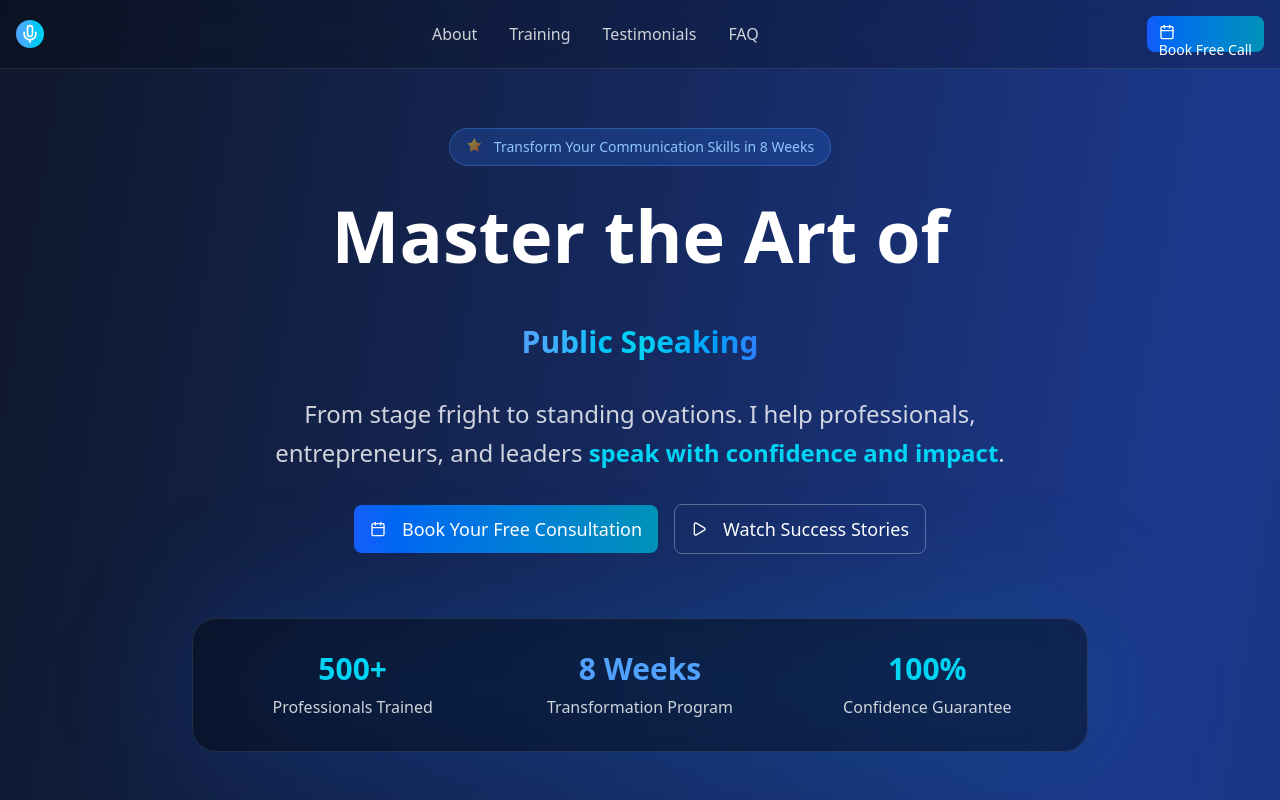
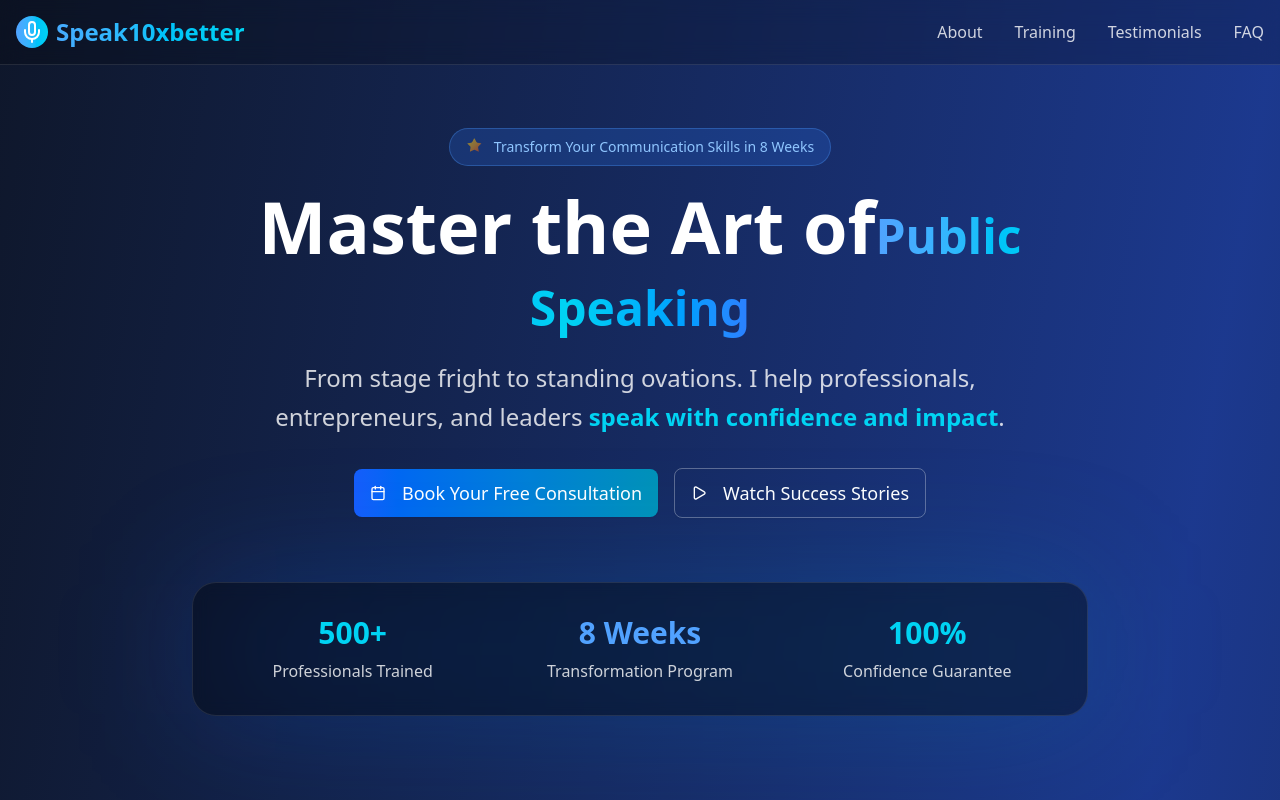
Before and after one commit to rdghostmann/Speak10xbetter, a Next.js app: page / in a window 1280 px wide. Shown: the top 800 px of the page. Built offline with nearby package versions, Linux system fonts and the light colour scheme.

Commit message:
added fixes

```diff
--- a/app/page.jsx
+++ b/app/page.jsx
@@ -10,6 +10,7 @@ import VideoSection from "@/components/VideoSection/VideoSection";
 
 export default function Home() {
   return (
+     <>
     <div className="min-h-screen bg-gradient-to-br from-slate-900 via-blue-900 to-slate-900">
       <Header />
       <Hero />
@@ -21,5 +22,6 @@ export default function Home() {
       <FAQ />
       <Footer />
     </div>
+     </>
   );
 }
--- a/components/Header/Header.jsx
+++ b/components/Header/Header.jsx
@@ -1,8 +1,7 @@
 "use client"
 
 import { motion } from "framer-motion"
-import { Button } from "@/components/ui/button"
-import { Calendar, Menu, X, Mic } from "lucide-react"
+import { Mic, Menu, X } from "lucide-react"
 import { useState } from "react"
 
 export default function Header() {
@@ -15,17 +14,17 @@ export default function Header() {
       transition={{ duration: 0.8 }}
       className="fixed top-0 w-full z-50 bg-black/20 backdrop-blur-md border-b border-white/10"
     >
-
-      <div className="container mx-auto px-4 py-4">
-        <div className="flex items-center justify-between">
+      <div className="container mx-auto px-4 py-3 sm:py-4">
+        <div className="flex flex-wrap items-center justify-between">
+          {/* Logo */}
           <motion.div
             whileHover={{ scale: 1.05 }}
-      className="flex items-center gap-2 text-2xl font-bold bg-gradient-to-r from-blue-400 to-cyan-400 bg-clip-text text-transparent"
+            className="flex items-center gap-2 text-xl sm:text-2xl font-bold bg-gradient-to-r from-blue-400 to-cyan-400 bg-clip-text text-transparent"
           >
             <span className="p-1 rounded-full bg-gradient-to-r from-blue-400 to-cyan-400 text-white">
-        <Mic className="w-5 h-5" />
+              <Mic className="w-5 h-5 sm:w-6 sm:h-6" />
             </span>
-
+            <span className="hidden sm:inline">Speak10xbetter</span>
           </motion.div>
 
           {/* Desktop Navigation */}
@@ -42,32 +41,15 @@ export default function Header() {
             ))}
           </nav>
 
-          {/* Right Section */}
-          <div className="flex items-center gap-3 mt-3 sm:mt-0">
-            {/* CTA Button – Visible on all sizes */}
-            <Button
-              asChild
-              className="hidden sm:inline text-xs sm:text-sm px-3 py-2 bg-gradient-to-r from-blue-600 to-cyan-600 hover:from-blue-700 hover:to-cyan-700 text-white border-0"
-            >
-              <a
-                href="https://calendly.com/ifezuejudith/freeconsultation"
-                target="_blank"
-                rel="noopener noreferrer"
-              >
-                <Calendar className="w-4 h-4 mr-2" />
-                <span>Book Free Call</span>
-              </a>
-            </Button>
-
           {/* Mobile Menu Toggle */}
           <button
             className="md:hidden text-white"
             onClick={() => setIsMenuOpen(!isMenuOpen)}
             aria-label="Toggle menu"
+            aria-expanded={isMenuOpen}
           >
             {isMenuOpen ? <X className="w-6 h-6" /> : <Menu className="w-6 h-6" />}
           </button>
-          </div>
         </div>
 
         {/* Mobile Navigation */}
--- a/components/Hero/Hero.jsx
+++ b/components/Hero/Hero.jsx
@@ -33,11 +33,11 @@ export default function Hero() {
             initial={{ opacity: 0, y: 30 }}
             animate={{ opacity: 1, y: 0 }}
             transition={{ delay: 0.4, duration: 0.8 }}
-            className="text-5xl md:text-7xl font-bold mb-6 leading-tight"
+            className="text-5xl md:text-7xl font-bold mb-6 px-4leading-tight"
           >
             <span className="text-white">Master the Art of</span>
-            <br />
-            <span className="text-3xl bg-gradient-to-r from-blue-400 via-cyan-400 to-blue-500 bg-clip-text text-transparent">
+            <br className="block md:hidden" />
+            <span className="text-3xl md:text-5xl bg-gradient-to-r from-blue-400 via-cyan-400 to-blue-500 bg-clip-text text-transparent">
               Public Speaking
             </span>
           </motion.h1>
```
Lines whose indentation alone changed are shown as unchanged.
